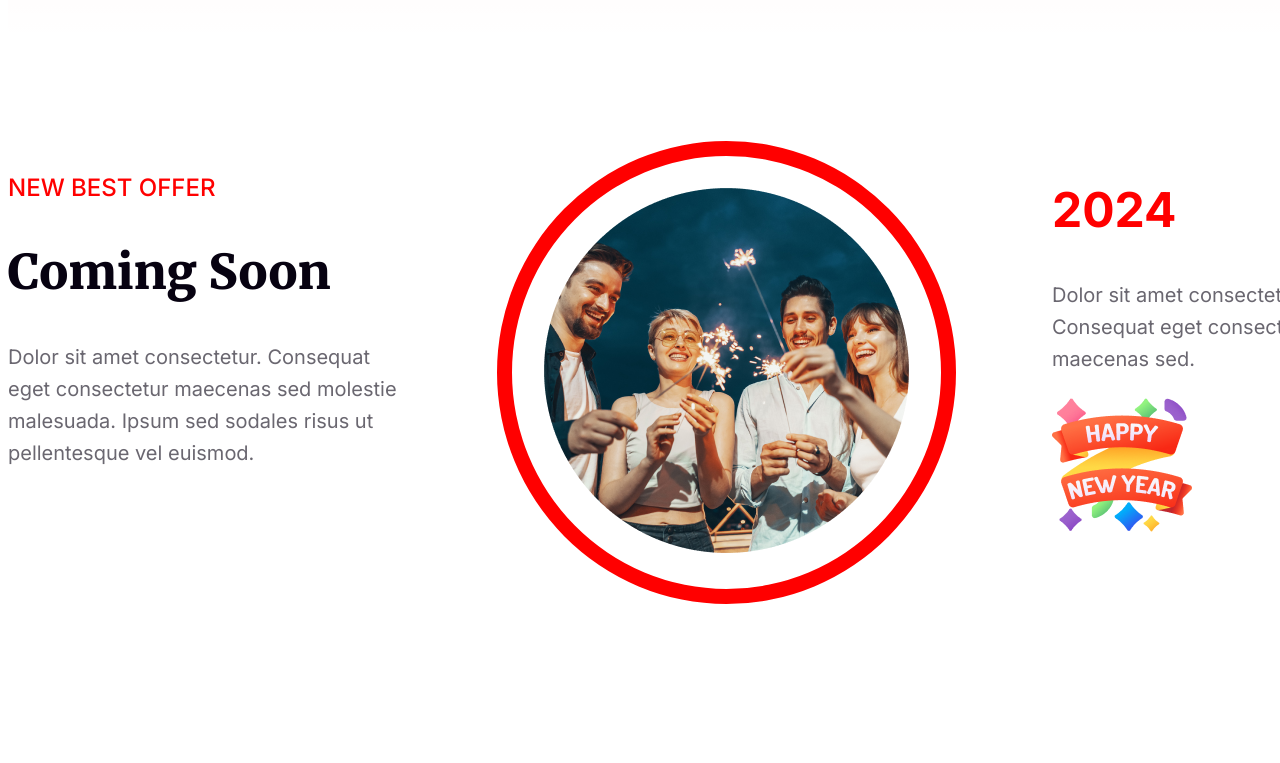
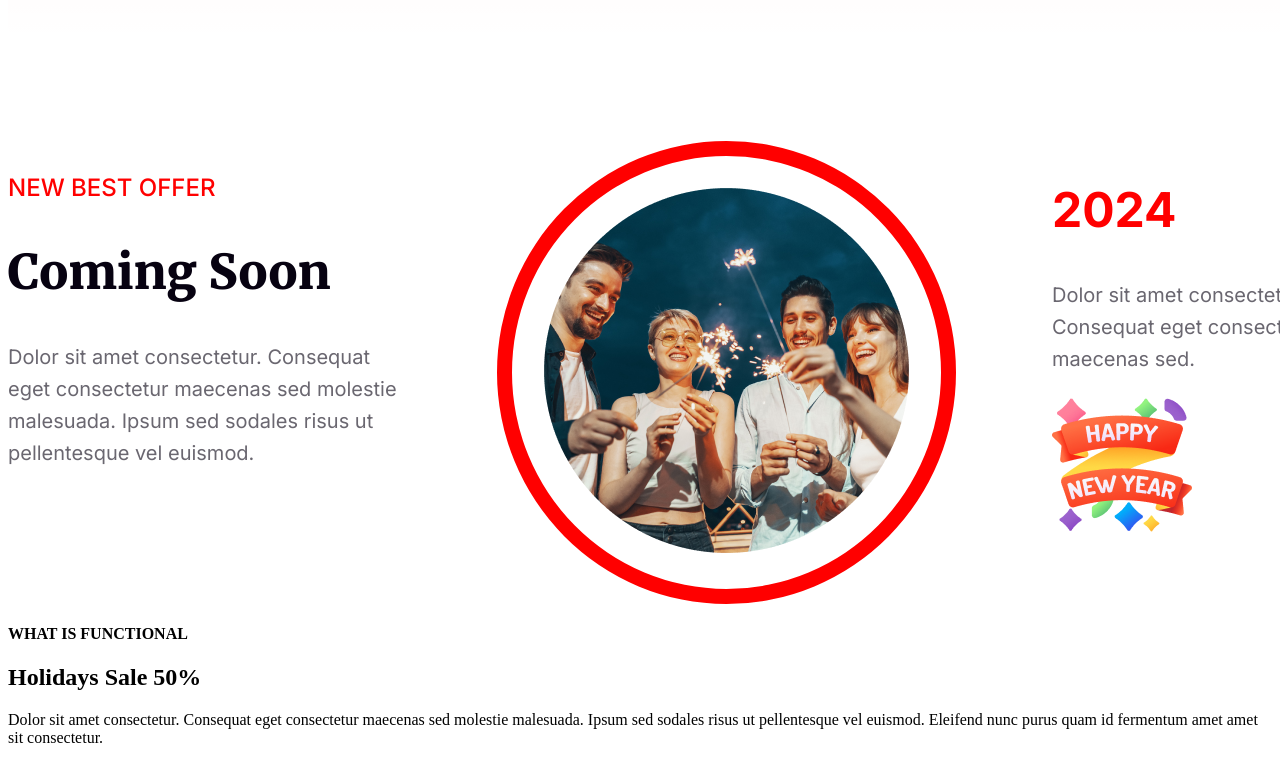
Before and after one commit to fahimfiroz42/happy-new-year, a plain HTML site: page index.html in a window 1280 px wide. Shown: the part 2863-3626 px from the top of the page. Before the commit the page ends 3475 px from the top, so only its background shows below. Drawn offline with Linux system fonts and the light colour scheme.

Commit message:
adding what is functiont

```diff
--- a/index.html
+++ b/index.html
@@ -83,6 +83,17 @@
     </div>
 
 </section>
+<section class="what-is-funtional">
+
+    <div class="holiday">
+        <h4>WHAT IS FUNCTIONAL</h4>
+        <h1><span>Holidays </span>Sale 50%</h1>
+        <p>Dolor sit amet consectetur. Consequat eget consectetur maecenas sed
+            molestie malesuada. Ipsum sed sodales risus ut pellentesque vel euismod. Eleifend nunc purus quam id fermentum amet amet sit consectetur.</p>
+    </div>
+
+</section>
+
 </main>
 <footer>
 
```
